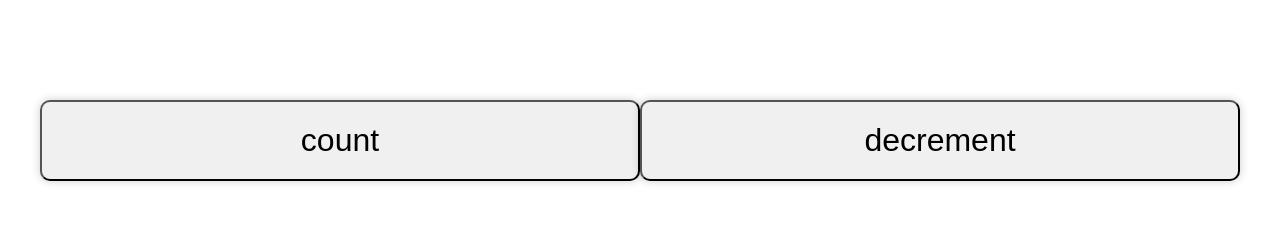
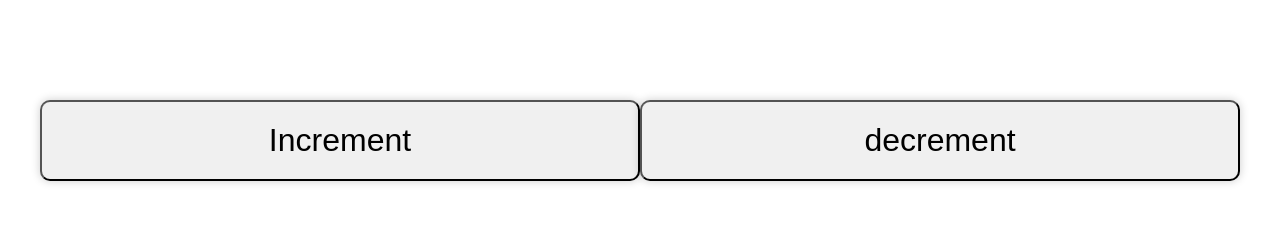
Before and after one commit to RishiRagu2510/Counter_App, a React (Create React App) app in the folder counterapp/: page / in a window 1280 px wide. Shown: the top 231 px of the page. Built offline with nearby package versions, Linux system fonts and the light colour scheme.

Commit message:
Update Clickcounter.js

```diff
--- a/counterapp/src/Clickcounter.js
+++ b/counterapp/src/Clickcounter.js
@@ -7,12 +7,11 @@ const ClickCounter = () => {
     <div>
     <center>
     <button className="count" onClick={()=>setCount(count+1)}>
-    count
+    Increment
     </button>
   <button className="count" onClick={()=>setCount(count-1)}>
     decrement
     </button>
-
     <div className='box'>
     <p>{count}</p></div>
 
```
